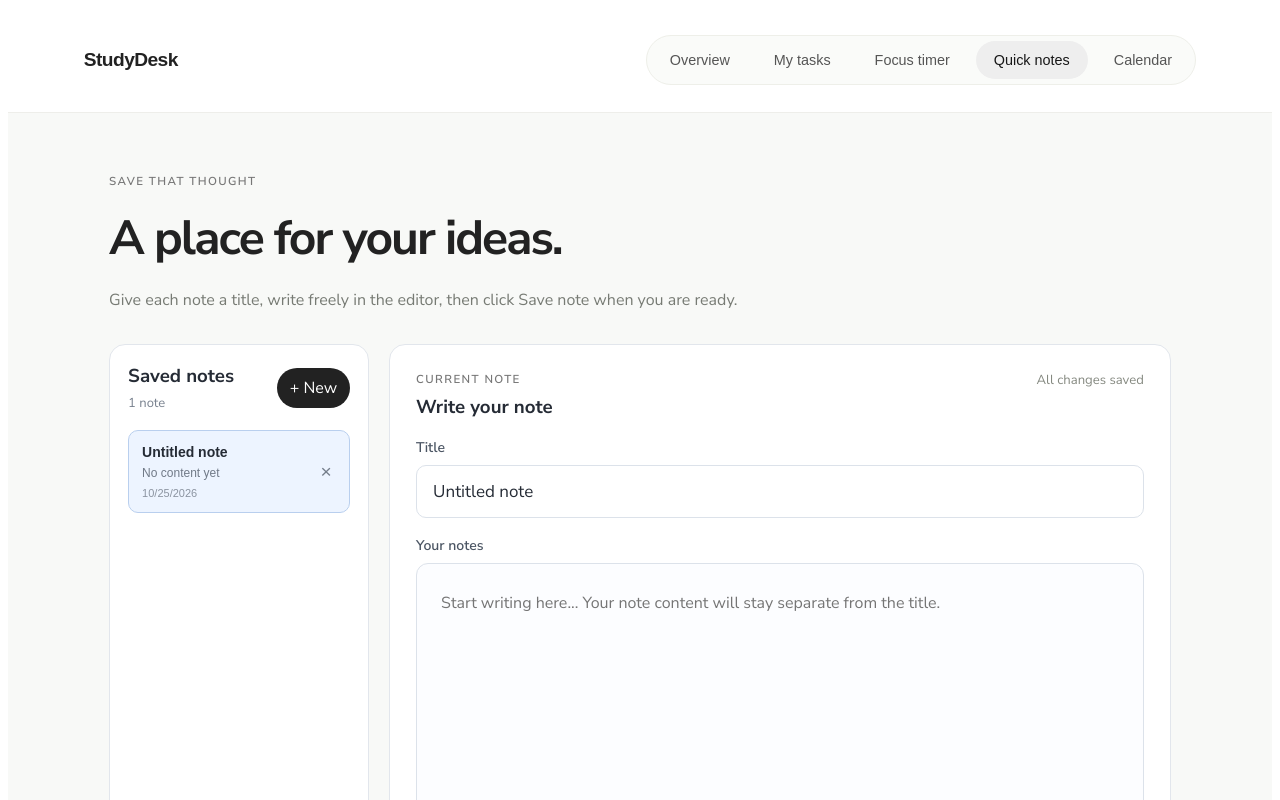
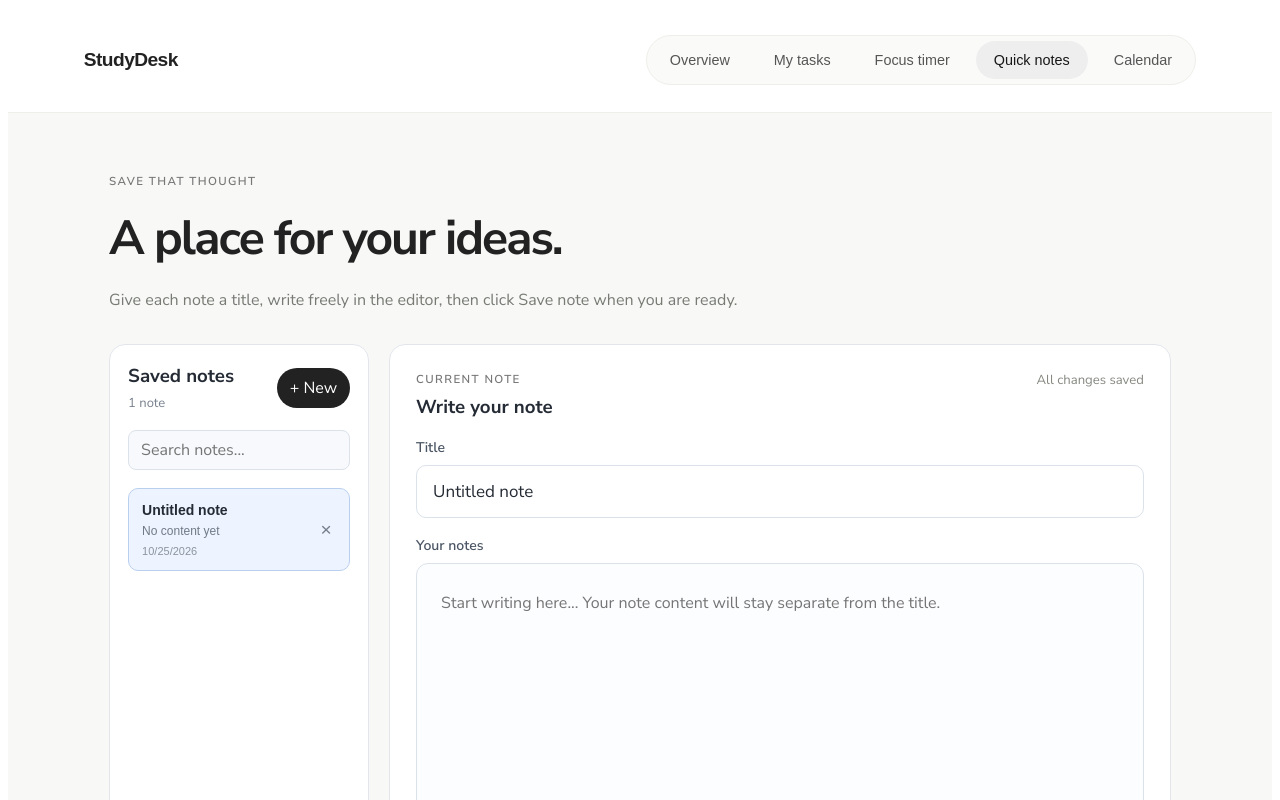
Before and after one commit to unnati-09m/studydesk, a React (Vite) app: page / in a window 1280 px wide. Both pictures are taken after a click on the button "Quick notes". Shown: the top 800 px of the page. Built offline with nearby package versions, Linux system fonts and the light colour scheme.

Commit message:
Add search bar to filter saved notes by title and content

```diff
--- a/src/App.css
+++ b/src/App.css
@@ -2232,6 +2232,28 @@ textarea:focus-visible {
   cursor: pointer;
 }
 
+.notes-search-wrap {
+  width: 100%;
+}
+
+.notes-search-input {
+  width: 100%;
+  box-sizing: border-box;
+  padding: 8px 12px;
+  border: 1px solid #dce2ea;
+  border-radius: 8px;
+  background: #f7f9fc;
+  font-size: 0.82rem;
+  font: inherit;
+  color: inherit;
+}
+
+.notes-search-input:focus {
+  outline: 2px solid #c9ddfa;
+  border-color: #8eb5e8;
+  background: #fff;
+}
+
 .saved-notes-list {
   display: flex;
   flex-direction: column;
--- a/src/App.jsx
+++ b/src/App.jsx
@@ -16,6 +16,7 @@ function StudyDeskApp() {
     { id: 1, title: "Untitled note", content: "", updatedAt: Date.now() },
   ]);
   const [activeNoteId, setActiveNoteId] = useState(1);
+  const [noteSearchQuery, setNoteSearchQuery] = useState("");
 
 
   // Electron data-saving status
@@ -50,6 +51,14 @@ function StudyDeskApp() {
       return matchTitle || matchSubject;
     }
     return true;
+  });
+
+  const filteredNotes = savedNotes.filter((note) => {
+    if (!noteSearchQuery.trim()) return true;
+    const q = noteSearchQuery.toLowerCase().trim();
+    const matchTitle = note.title?.toLowerCase().includes(q);
+    const matchContent = note.content?.toLowerCase().includes(q);
+    return matchTitle || matchContent;
   });
 
   // Load saved tasks and notes from Electron.
@@ -991,8 +1000,26 @@ function StudyDeskApp() {
                 </button>
               </div>
 
+              <div className="notes-search-wrap">
+                <input
+                  type="text"
+                  className="notes-search-input"
+                  placeholder="Search notes..."
+                  value={noteSearchQuery}
+                  onChange={(e) => setNoteSearchQuery(e.target.value)}
+                  aria-label="Search notes"
+                />
+              </div>
+
               <div className="saved-notes-list">
-                {savedNotes.map((note) => (
+                {filteredNotes.length === 0 ? (
+                  <p className="empty-state">
+                    {noteSearchQuery.trim()
+                      ? `No notes matching "${noteSearchQuery}".`
+                      : "No notes yet."}
+                  </p>
+                ) : (
+                  filteredNotes.map((note) => (
                     <div
                       className={`saved-note-item ${note.id === activeNoteId ? "active" : ""}`}
                       key={note.id}
@@ -1013,7 +1040,8 @@ function StudyDeskApp() {
                         title="Delete note"
                       >×</button>
                     </div>
-                ))}
+                  ))
+                )}
               </div>
             </aside>
 
```
Lines whose indentation alone changed are shown as unchanged.
